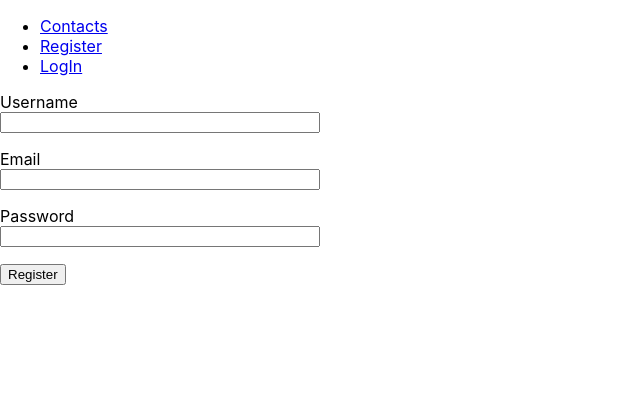
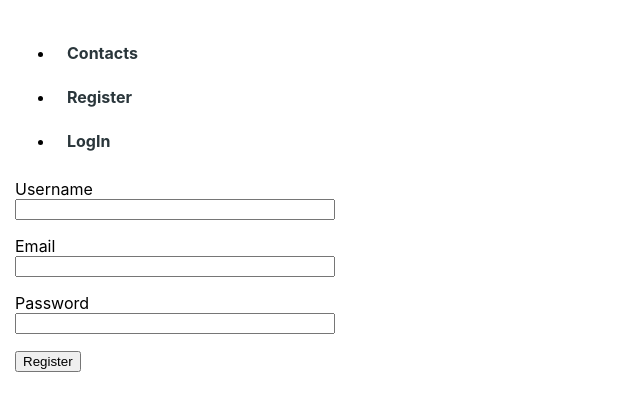
Before and after one commit to Vlad-Moskalenko/goit-react-hw-08-phonebook, a React (Create React App) app: page /register in a window 1280 px wide. Shown: the top 410 px of the page, without its empty margins (0-640 px from the left). Built offline with nearby package versions, Linux system fonts and the light colour scheme.

Commit message:
init: Private and Redirect Route

```diff
--- a/src/components/App.jsx
+++ b/src/components/App.jsx
@@ -7,6 +7,8 @@ import { RegisterForm } from './RegisterForm/RegisterForm';
 import { Layout } from './Layout/Layout';
 import { useEffect } from 'react';
 import { currentUser } from 'redux/auth/operations';
+import { PrivateRoute } from './PrivateRoute';
+import { RestrictedRoute } from './RestrictedRoute';
 
 export const App = () => {
   const dispatch = useDispatch();
@@ -16,14 +18,35 @@ export const App = () => {
   }, [dispatch]);
 
   return (
-    <div>
+    <>
       <Routes>
         <Route path="/" element={<Layout />}>
-          <Route path="register" element={<RegisterForm />} />
-          <Route path="login" element={<LoginForm />} />
-          <Route path="contacts" element={<Contacts />} />
+          <Route
+            path="register"
+            element={
+              <RestrictedRoute
+                redirectTo="/contacts"
+                component={<RegisterForm />}
+              />
+            }
+          />
+          <Route
+            path="login"
+            element={
+              <RestrictedRoute
+                redirectTo="/contacts"
+                component={<LoginForm />}
+              />
+            }
+          />
+          <Route
+            path="/contacts"
+            element={
+              <PrivateRoute redirectTo="/login" component={<Contacts />} />
+            }
+          />
         </Route>
       </Routes>
-    </div>
+    </>
   );
 };
--- a/src/components/Layout/Layout.jsx
+++ b/src/components/Layout/Layout.jsx
@@ -4,13 +4,15 @@ import { useSelector } from 'react-redux';
 import { selectAuth } from 'redux/auth/selectors';
 import { UserMenu } from 'components/UserMenu/UserMenu';
 
+import css from './Layout.module.css';
+
 export const Layout = () => {
   const { isLoggedIn } = useSelector(selectAuth);
 
   return (
-    <>
+    <div className={css.appWrapper}>
       {isLoggedIn ? <UserMenu /> : <Navigation />}
       <Outlet />
-    </>
+    </div>
   );
 };
--- /dev/null
+++ b/src/components/Layout/Layout.module.css
@@ -0,0 +1,4 @@
+.appWrapper{
+  padding: 15px;
+  max-width: 400px;
+}
--- a/src/components/Navigation/Navigation.jsx
+++ b/src/components/Navigation/Navigation.jsx
@@ -1,4 +1,5 @@
 import { NavLink } from 'react-router-dom';
+import css from './Navigation.module.css';
 
 export const Navigation = () => {
   return (
@@ -6,13 +7,19 @@ export const Navigation = () => {
       <nav>
         <ul>
           <li>
-            <NavLink to="/contacts">Contacts</NavLink>
+            <NavLink className={css.link} to="/contacts">
+              Contacts
+            </NavLink>
           </li>
           <li>
-            <NavLink to="/register">Register</NavLink>
+            <NavLink className={css.link} to="/register">
+              Register
+            </NavLink>
           </li>
           <li>
-            <NavLink to="/login">LogIn</NavLink>
+            <NavLink className={css.link} to="/login">
+              LogIn
+            </NavLink>
           </li>
         </ul>
       </nav>
--- /dev/null
+++ b/src/components/Navigation/Navigation.module.css
@@ -0,0 +1,11 @@
+.link {
+  display: inline-block;
+  text-decoration: none;
+  padding: 12px;
+  font-weight: 700;
+  color: #2a363b;
+}
+
+.link.active {
+  color: #e84a5f;
+}
--- /dev/null
+++ b/src/components/PrivateRoute.js
@@ -0,0 +1,9 @@
+import { Navigate } from 'react-router-dom';
+import { useSelector } from 'react-redux';
+import { selectAuth } from 'redux/auth/selectors';
+
+export const PrivateRoute = ({ component, redirectTo = '/' }) => {
+  const { isLoggedIn, isRefreshing } = useSelector(selectAuth)
+  const shouldRedirect = !isLoggedIn && !isRefreshing;
+  return shouldRedirect ? <Navigate to={redirectTo} /> : component;
+};
--- /dev/null
+++ b/src/components/RestrictedRoute.js
@@ -0,0 +1,8 @@
+import { Navigate } from 'react-router-dom';
+import { useSelector } from 'react-redux';
+import { selectAuth } from 'redux/auth/selectors';
+
+export const RestrictedRoute = ({ component, redirectTo = '/' }) => {
+  const { isLoggedIn } = useSelector(selectAuth);
+  return isLoggedIn ? <Navigate to={redirectTo} /> : component;
+};
--- a/src/components/UserMenu/UserMenu.jsx
+++ b/src/components/UserMenu/UserMenu.jsx
@@ -1,6 +1,8 @@
 import { useSelector, useDispatch } from 'react-redux';
 import { logOut } from 'redux/auth/operations';
 import { selectAuth } from 'redux/auth/selectors';
+
+import css from './UserMenu.module.css';
 
 export const UserMenu = () => {
   const {
@@ -13,8 +15,8 @@ export const UserMenu = () => {
   };
 
   return (
-    <div>
-      <p>Welcome, {email}</p>
+    <div className={css.wrapper}>
+      <p className={css.username}>Welcome, {email}</p>
       <button onClick={handleClick} type="button">
         Logout
       </button>
--- /dev/null
+++ b/src/components/UserMenu/UserMenu.module.css
@@ -0,0 +1,9 @@
+.wrapper {
+  display: flex;
+  align-items: center;
+  gap: 12px;
+}
+
+.username {
+  font-weight: 700;
+}
--- a/src/redux/auth/authSlice.js
+++ b/src/redux/auth/authSlice.js
@@ -6,9 +6,10 @@ const authSlice = createSlice({
   name: 'auth',
 
   initialState: {
-    userData: {name: null, email: null},
+    userData: {name: '', email: ''},
     token: null,
-    isLoggedIn: false
+    isLoggedIn: false,
+    isRefreshing: false
   },
 
   extraReducers: {
@@ -33,6 +34,15 @@ const authSlice = createSlice({
     [currentUser.fulfilled](state, {payload}){
       state.userData = payload;
       state.isLoggedIn = true;
+      state.isRefreshing = false;
+    },
+
+    [currentUser.pending](state){
+      state.isRefreshing = true
+    },
+
+    [currentUser.rejected](state){
+      state.isRefreshing = false
     }
   },
 })
```
